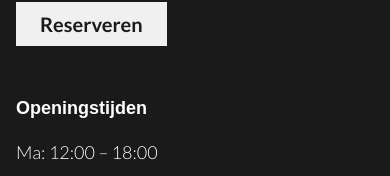
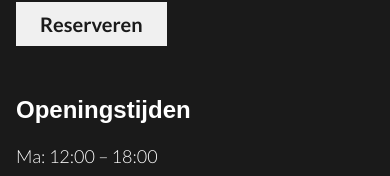
Before and after one commit to MatthijsvanNistelrooij/fourseasons_restaurant, a Next.js app: page / in a window 390 px wide. Shown: the part 2640-2816 px from the top of the page. Built offline with nearby package versions, Linux system fonts and the light colour scheme.

Commit message:
updated footer

```diff
--- a/src/app/components/Footer.tsx
+++ b/src/app/components/Footer.tsx
@@ -53,7 +53,7 @@ const Footer = () => {
         </div>
 
         <div className="w-1/3">
-          <h3 className="font-bold text-lg md:text-2xl mb-4 md:mb-7">Openingstijden</h3>
+          <h3 className="font-bold text-2xl md:text-2xl mb-4 md:mb-7">Openingstijden</h3>
           <ul
             className="space-y-1 font-light text-lg md:text-2xl min-w-48 md:min-w-0"
             style={{ fontFamily: "var(--font-body)" }}
```
